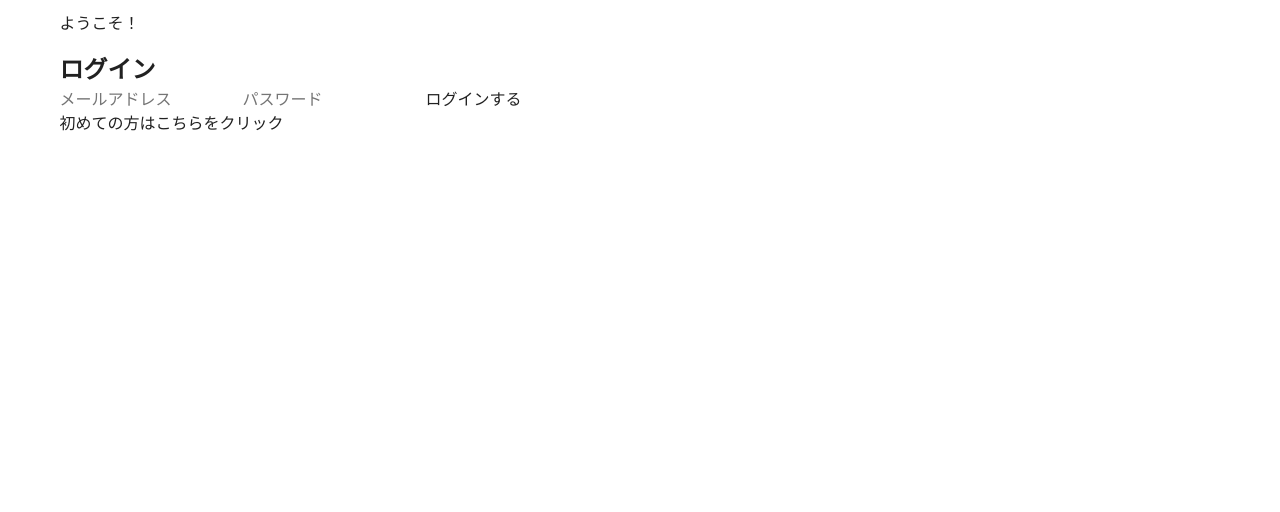
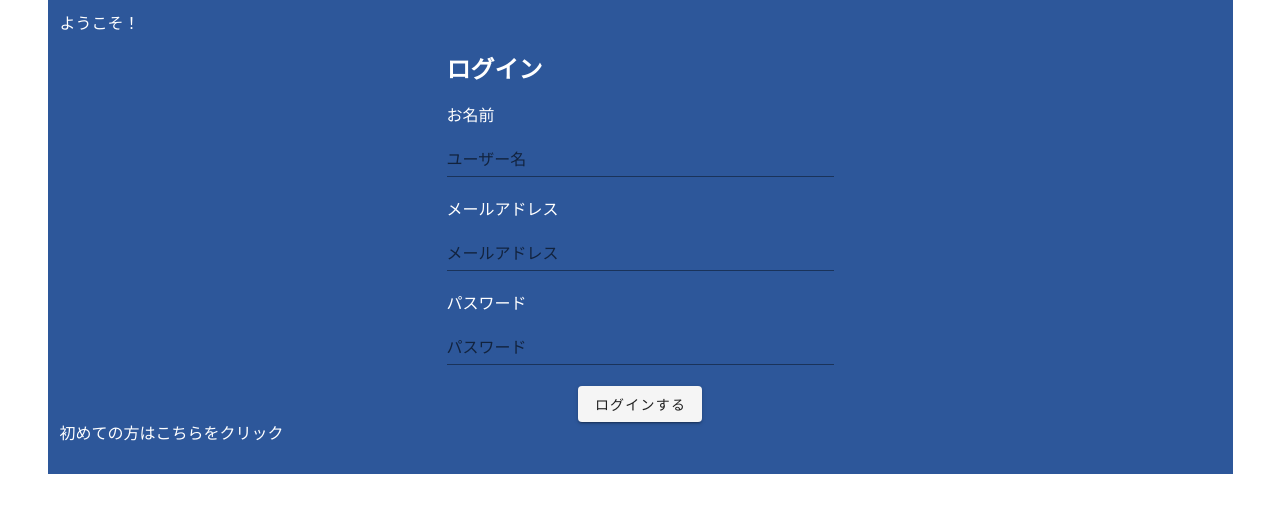
Before and after one commit to uto8/review-to-earn, a Vue app in the folder frontend/: page /welcome in a window 1280 px wide. Shown: the top 512 px of the page. Built offline with nearby package versions, Linux system fonts and the light colour scheme.

Commit message:
fix-view

```diff
--- a/frontend/src/components/LoginForm.vue
+++ b/frontend/src/components/LoginForm.vue
@@ -1,11 +1,38 @@
 <template>
   <div>
-    <h2>ログイン</h2>
-    <form>
-      <input type="email" required placeholder="メールアドレス" v-model="email">
-      <input type="password" required placeholder="パスワード" v-model="password">
-      <button>ログインする</button>
-    </form>
+    <v-row no-gutters>
+      <v-col
+        cols="12"
+        sm="4"
+      >
+      </v-col>
+      <v-col
+        cols="12"
+        sm="4"
+      >
+      <h2 class="mb-4">ログイン</h2>
+      <v-form>
+        <label for="name">お名前</label>
+        <v-text-field type="text" required label="ユーザー名" />
+        <label for="email">メールアドレス</label>
+        <v-text-field type="email" required label="メールアドレス" />
+        <label for="password">パスワード</label>
+        <v-text-field type="password" required label="パスワード" />
+        <div class="text-center">
+          <v-btn
+            elevation="2"
+          >
+            ログインする
+          </v-btn>
+        </div>
+      </v-form>
+      </v-col>
+      <v-col
+        cols="12"
+        sm="4"
+      >
+      </v-col>
+    </v-row>
   </div>
 </template>
 
--- a/frontend/src/components/SignupForm.vue
+++ b/frontend/src/components/SignupForm.vue
@@ -1,13 +1,38 @@
 <template>
   <div>
-    <h2>アカウントを登録</h2>
-    <form>
-      <input type="text" required placeholder="名前" v-model="name">
-      <input type="email" required placeholder="メールアドレス" v-model="email">
-      <input type="password" required placeholder="パスワード" v-model="password">
-      <input type="password" required placeholder="パスワード（確認用）" v-model="passwordConfirmation">
-      <button>登録する</button>
-    </form>
+    <v-row no-gutters>
+      <v-col
+        cols="12"
+        sm="4"
+      ></v-col>
+      <v-col
+        cols="12"
+        sm="4"
+      >
+      <h2 class="text-center mb-4">アカウントを登録</h2>
+      <v-form>
+        <label for="name">お名前</label>
+        <v-text-field type="text" required label="ユーザー名" />
+        <label for="email">メールアドレス</label>
+        <v-text-field type="email" required label="メールアドレス" />
+        <label for="password">パスワード</label>
+        <v-text-field type="password" required label="パスワード" />
+        8文字以上で入力してください
+        <label for="password">パスワード(確認用)</label>
+        <v-text-field type="password" required placeholder="パスワード（確認用）" v-model="passwordConfirmation" />
+        <v-btn
+          elevation="2"
+        >
+          登録する
+        </v-btn>
+      </v-form>
+      </v-col>
+      <v-col
+        cols="12"
+        sm="4"
+      >
+    </v-col>
+    </v-row>
   </div>
 </template>
 
--- a/frontend/src/views/Home.vue
+++ /dev/null
@@ -1,5 +0,0 @@
-<template>
-  <div>
-    Home
-  </div>
-</template>
--- /dev/null
+++ b/frontend/src/views/HomePage.vue
@@ -0,0 +1,13 @@
+<template>
+  <v-app>
+    <div class="container">
+      <router-link to="/welcome">ログイン</router-link>
+    </div>
+  </v-app>
+</template>
+<style scoped>
+  div.container{
+    background:#2D579A;
+    color:#fff;
+  }
+</style>
--- a/frontend/src/views/Welcome.vue
+++ /dev/null
@@ -1,33 +0,0 @@
-<template>
-  <div class="container welcome">
-    <p>ようこそ！</p>
-    <div v-if="shouldShowLoginForm">
-      <LoginForm />
-      <p class="change-form">初めての方は<span @click="shouldShowLoginForm = false">こちら</span>をクリック</p>
-    </div>
-    <div v-if="!shouldShowLoginForm">
-      <SignupForm />
-      <p class="change-form">アカウントをお持ちの方は<span @click="shouldShowLoginForm = true">こちら</span>をクリック</p>
-    </div>
-  </div>
-</template>
-
-<script>
-  import LoginForm from '../components/LoginForm.vue';
-  import SignupForm from '../components/SignupForm.vue';
-
-  export default{
-    components: {
-      LoginForm,
-      SignupForm
-    },
-    data () {
-      return {
-        shouldShowLoginForm: true
-      }
-    }
-  }
-</script>
-
-<style scoped>
-</style>
--- /dev/null
+++ b/frontend/src/views/WelcomePage.vue
@@ -0,0 +1,39 @@
+<template>
+  <v-app>
+    <div class="container welcome">
+      <p>ようこそ！</p>
+      <div v-if="shouldShowLoginForm">
+        <LoginForm />
+        <p class="change-form">初めての方は<span @click="shouldShowLoginForm = false">こちら</span>をクリック</p>
+      </div>
+      <div v-if="!shouldShowLoginForm">
+        <SignupForm />
+        <p class="change-form">アカウントをお持ちの方は<span @click="shouldShowLoginForm = true">こちら</span>をクリック</p>
+      </div>
+    </div>
+  </v-app>
+</template>
+
+<script>
+  import LoginForm from '../components/LoginForm.vue';
+  import SignupForm from '../components/SignupForm.vue';
+
+  export default{
+    components: {
+      LoginForm,
+      SignupForm
+    },
+    data () {
+      return {
+        shouldShowLoginForm: true
+      }
+    }
+  }
+</script>
+
+<style scoped>
+  div.container{
+    background:#2D579A;
+    color:#fff;
+  }
+</style>
```
Also changed, not shown: frontend/src/router.js (+4 -4 lines).
